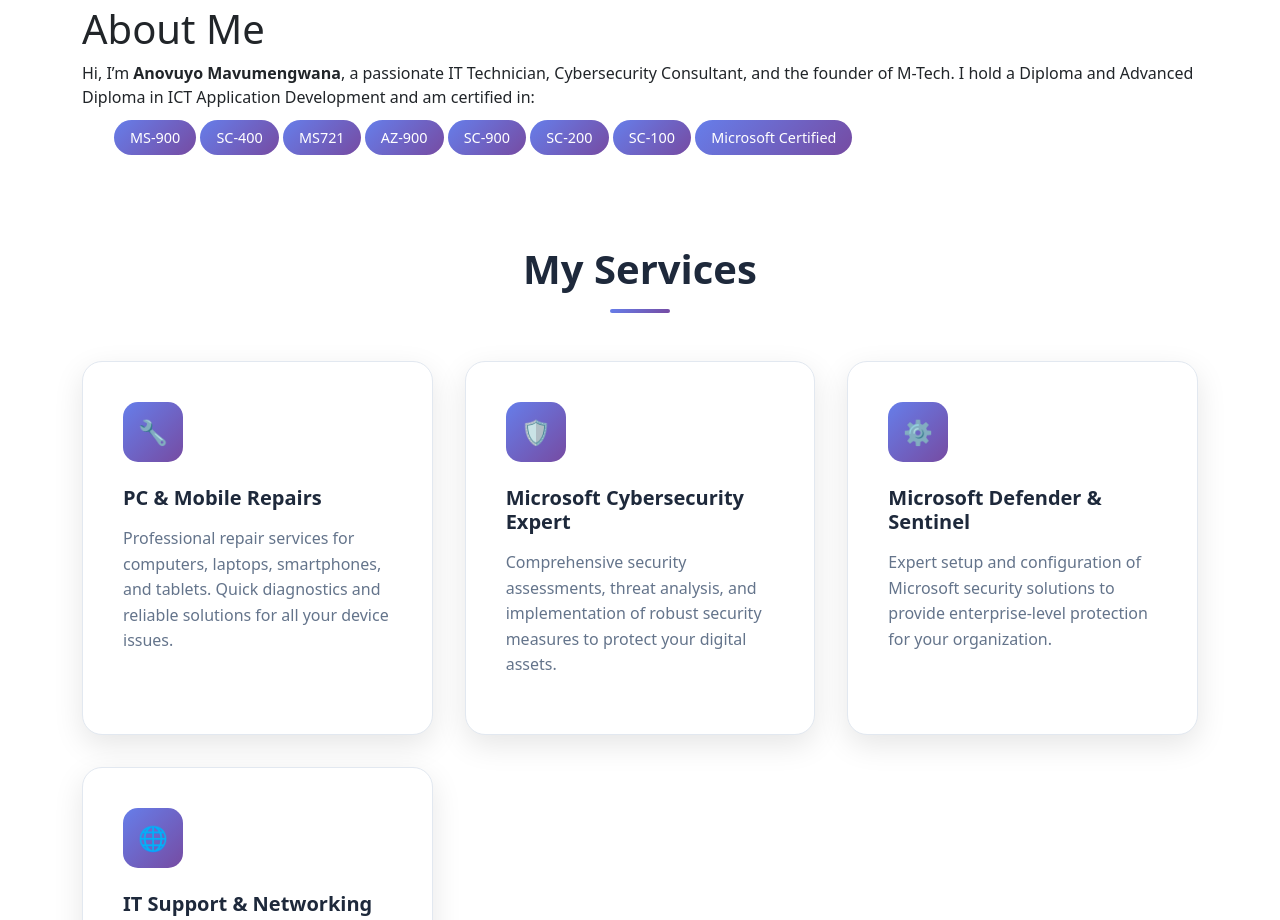
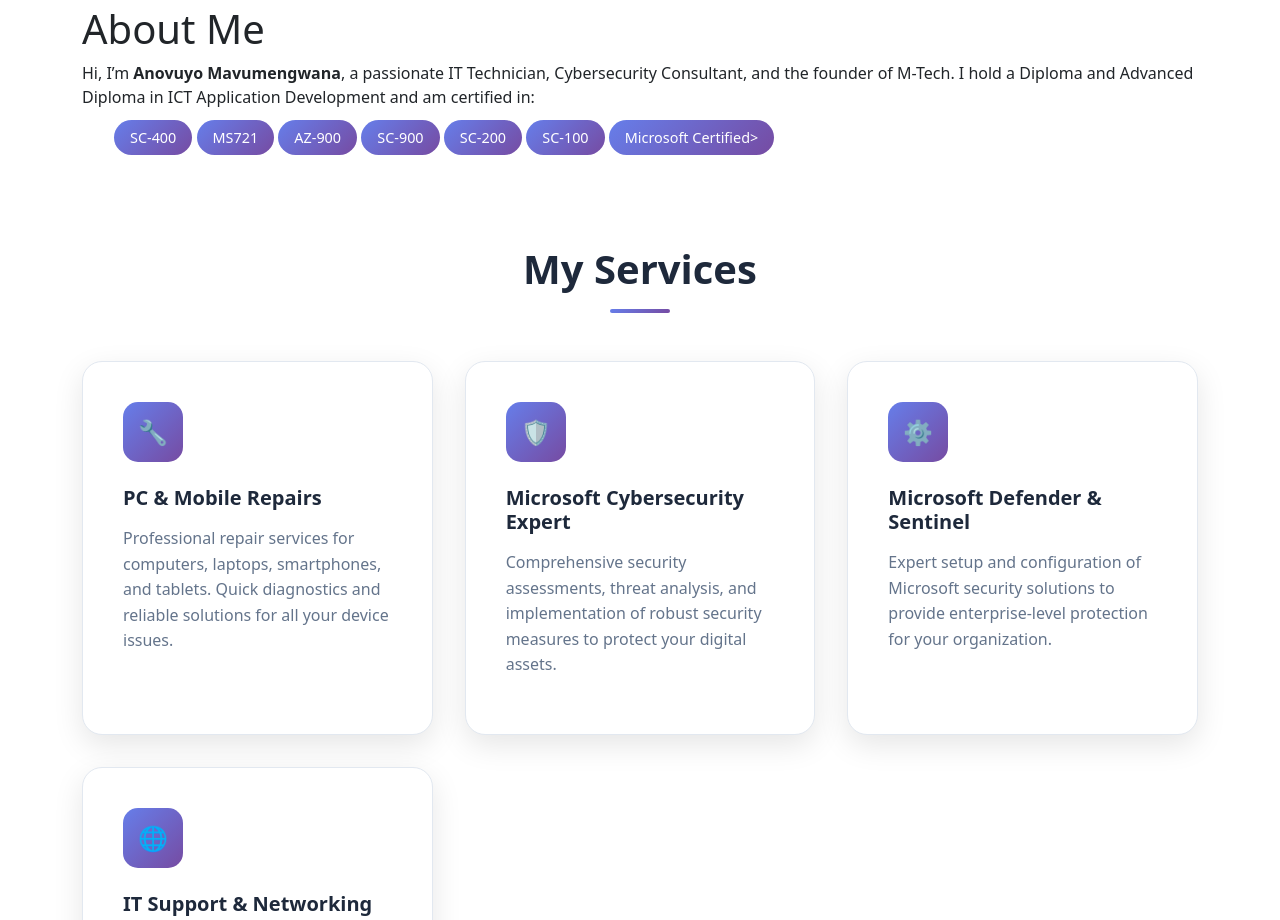
Before and after one commit to Anorvu/M-Tech-Services, a plain HTML site: page Index.html in a window 1280 px wide. Shown: the part 900-1820 px from the top of the page. Drawn offline with nearby package versions, Linux system fonts and the light colour scheme.

Commit message:
Update Index.html

```diff
--- a/Index.html
+++ b/Index.html
@@ -473,16 +473,14 @@
     <h1>About Me</h1>
     <p>Hi, I’m <strong>Anovuyo Mavumengwana</strong>, a passionate IT Technician, Cybersecurity Consultant, and the founder of M-Tech. I hold a Diploma and Advanced Diploma in ICT Application Development and am certified in:</p>
     <ul>
-      <span class="cert-badge">MS-900</span>
                         <span class="cert-badge">SC-400</span>
                         <span class="cert-badge">MS721</span>
                         <span class="cert-badge">AZ-900</span>
                         <span class="cert-badge">SC-900</span>
                         <span class="cert-badge">SC-200</span>
                         <span class="cert-badge">SC-100</span>
-                        <span class="cert-badge">Microsoft Certified</span>
-    </ul>
-
+                        <span class="cert-badge">Microsoft Certified>
+                        </ul>
                     </div>
                 </div>
             </div>
```
